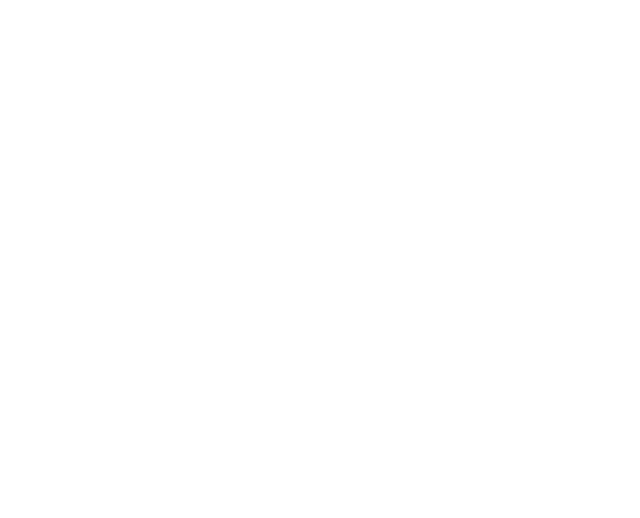
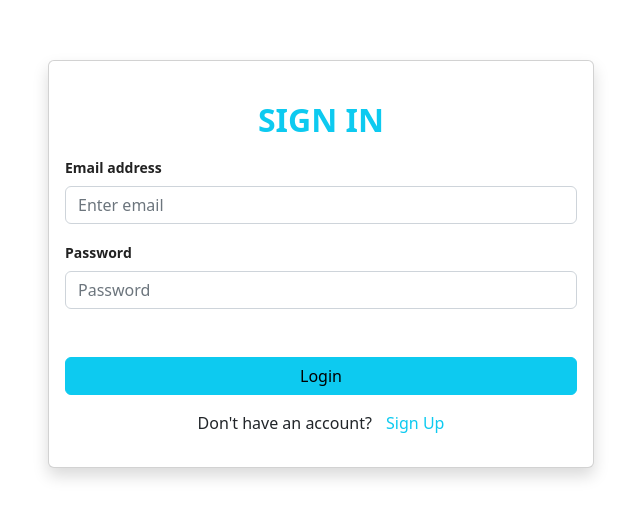
Before and after one commit to NadaS2003/Expense_Project, a React (Create React App) app in the folder Frontend/: page / in a window 1280 px wide. Before the commit this address had no page. Shown: the part 136-654 px from the top of the page, without its empty margins (319-959 px from the left). Built offline with nearby package versions, Linux system fonts and the light colour scheme.

Commit message:
Update App.js

```diff
--- a/Frontend/src/App.js
+++ b/Frontend/src/App.js
@@ -1,4 +1,4 @@
-import React, { useState } from "react";
+import React from "react";
 import './App.css';
 import { BrowserRouter ,Routes ,Route  } from 'react-router-dom';
 import Auth from "./Auth"
@@ -11,7 +11,7 @@ function App() {
   return (
        <BrowserRouter>
         <Routes>
-         <Route path="/auth" element={<Auth />} />
+         <Route path="/" element={<Auth />} />
          <Route path="/HomePage" element={<HomePage />} />
          <Route path="/ExpensePage" element={<ExpensePage />} />
          <Route path="/StatesPage" element={<StatesPage />} />
```
